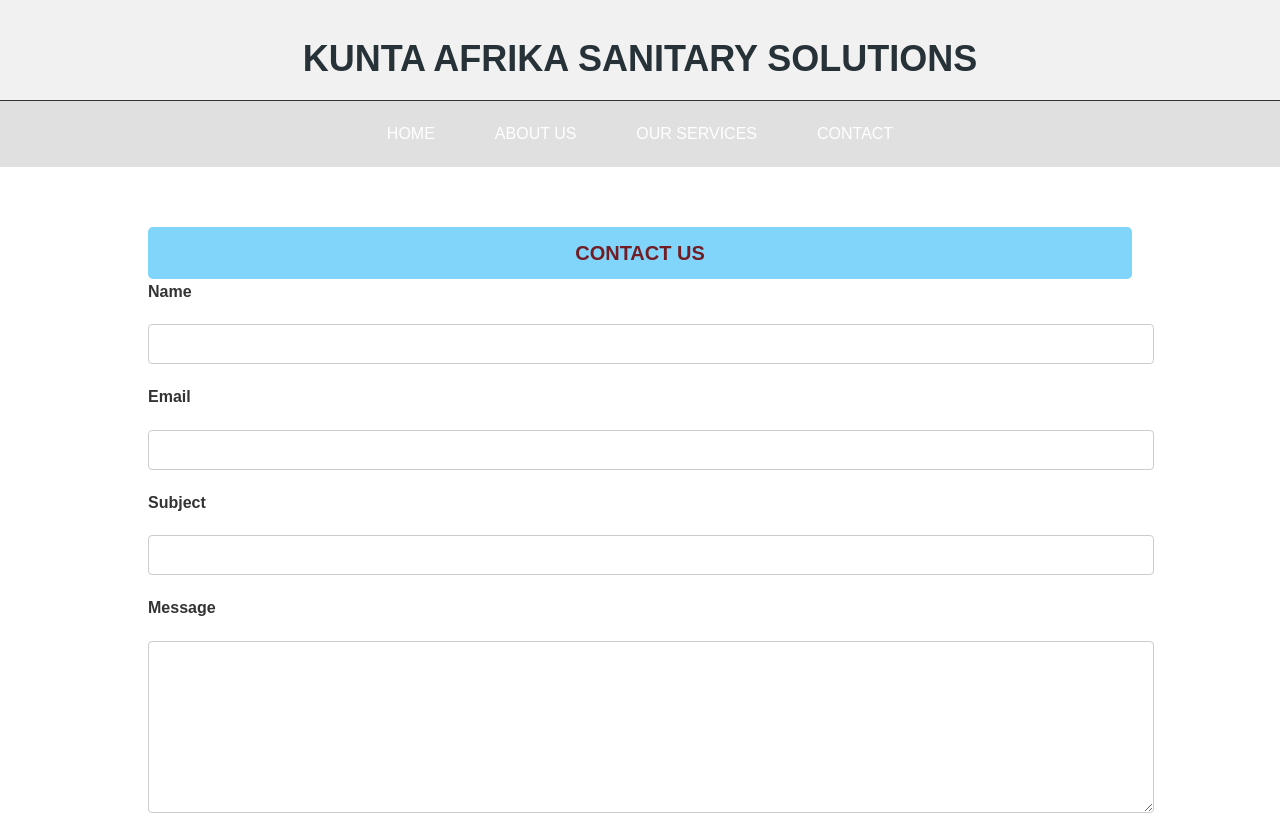
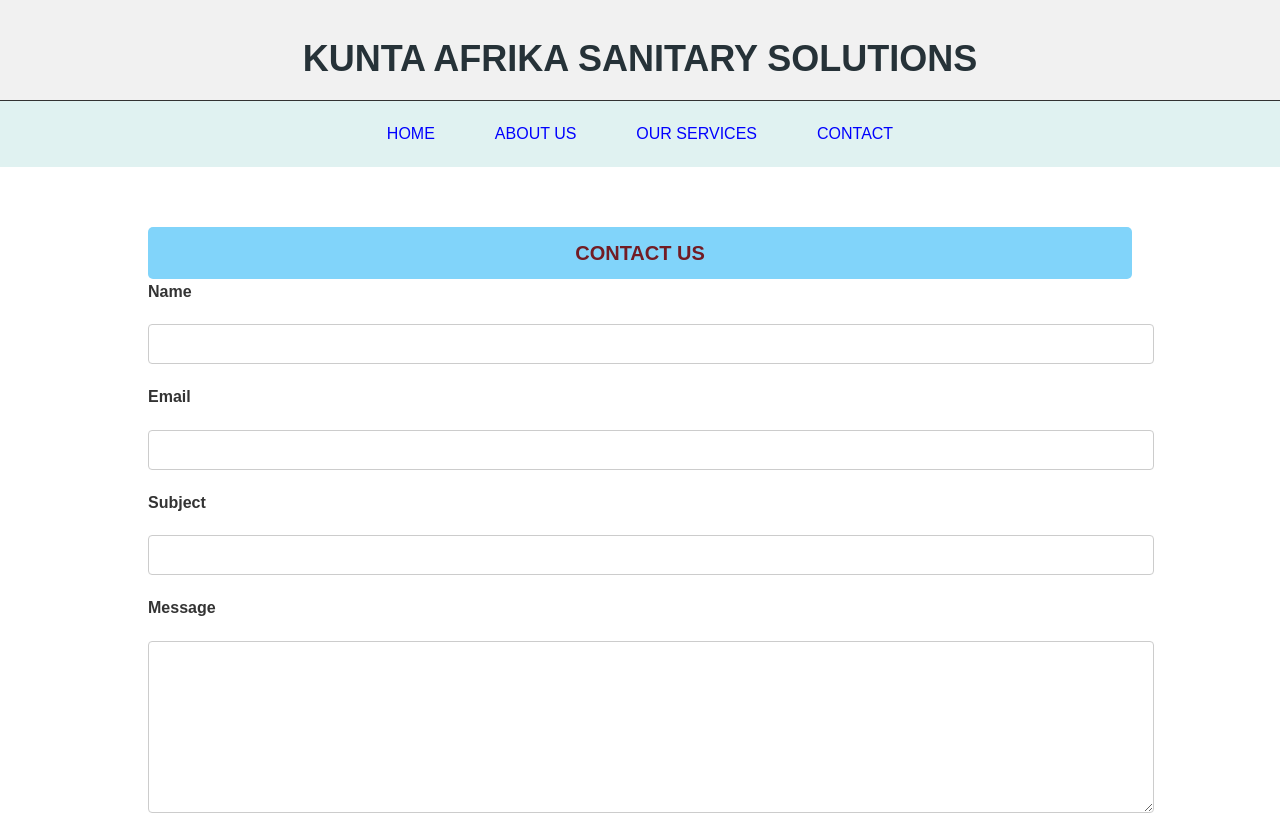
Before and after one commit to Nashrify/NAT-LABS-, a plain HTML site: page Contact-Us.html in a window 1280 px wide. Shown: the top 816 px of the page. Drawn offline with Linux system fonts and the light colour scheme.

Commit message:
Update Contact-Us.html

```diff
--- a/Contact-Us.html
+++ b/Contact-Us.html
@@ -40,12 +40,12 @@
             display: flex;
             flex-wrap: wrap;
             justify-content: center;
-            background: #E0E0E0;
+            background-color: #E0F2F1;
             padding: 10px 0;
         }
 
         nav a {
-            color: #ffffff;
+            color: blue ;
             padding: 10px 20px;
             text-decoration: none;
             text-transform: uppercase;
```
